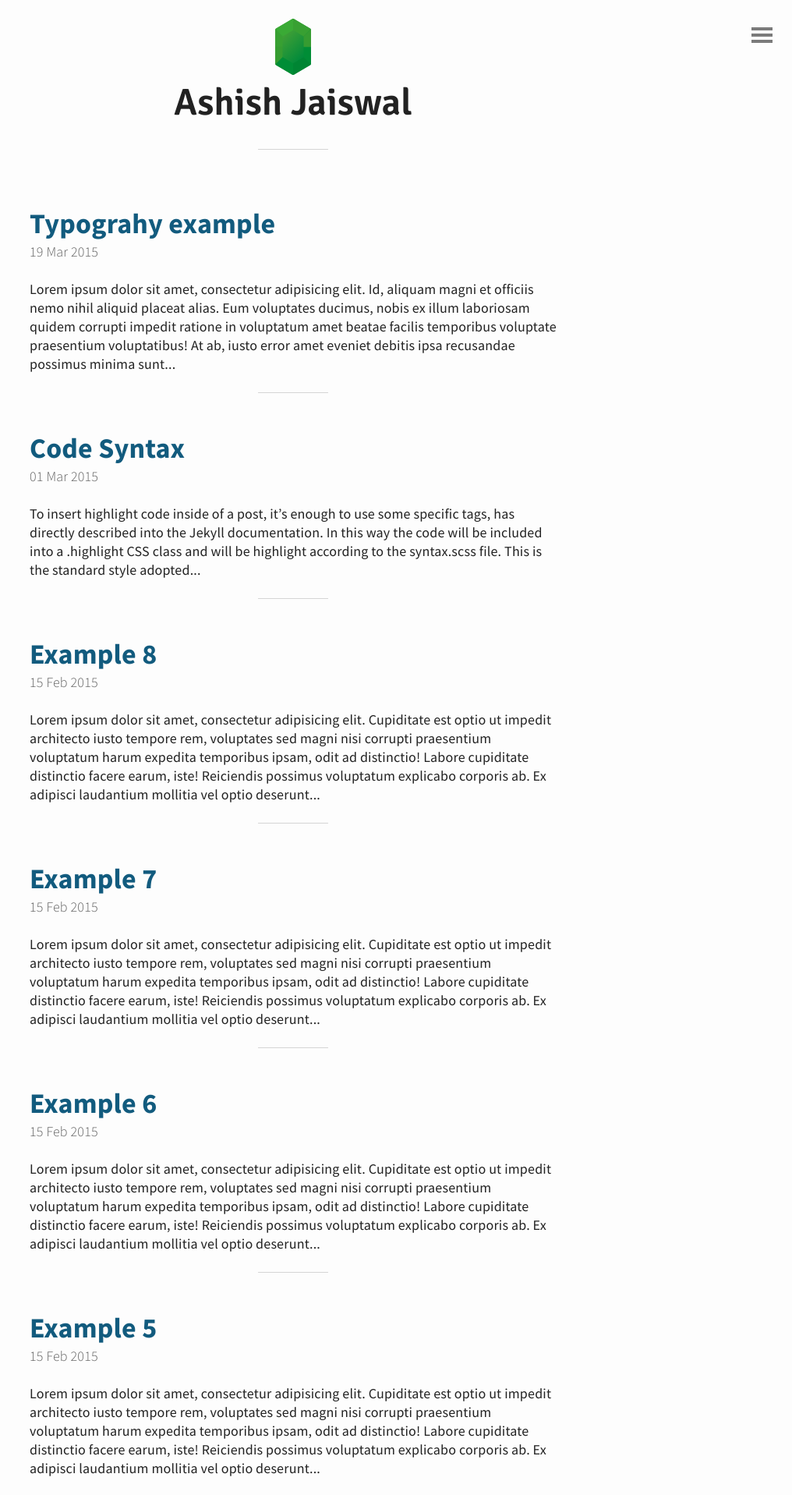
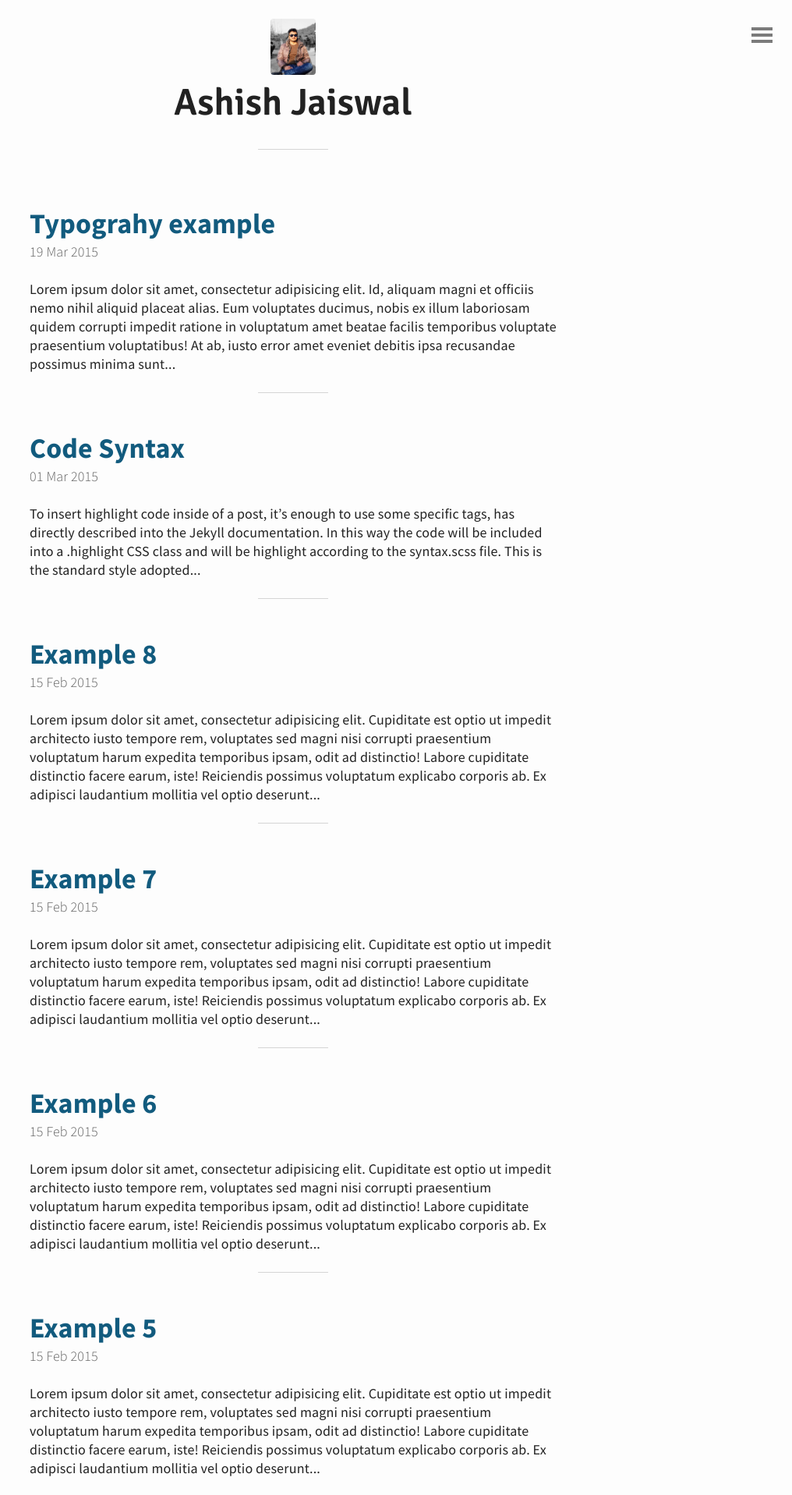
Before and after one commit to asheeshcric/blog, a Jekyll site: the page built from index.html, in a window 1280 px wide. Shown: the top 1917 px of the page at 78% size, without its empty margins (264-1280 px from the left). Built offline with Jekyll 4.4.1, drawn with Linux system fonts in a browser that asks for light colours; the list of posts is cut into pages by our own code.

Commit message:
Add new image

```diff
--- a/_includes/header.html
+++ b/_includes/header.html
@@ -1,6 +1,6 @@
 <header id="header">
 	<a href="{{ site.author.url }}" target="_blank">
-		<img src="{{ "/img/emerald.svg" | prepend: site.baseurl | replace: '//', '/' }}" alt="Emerald Logo">
+		<img src="{{ "/img/asheesh.png" | prepend: site.baseurl | replace: '//', '/' }}" alt="Emerald Logo">
 	  <h1>Ashish Jaiswal</h1>
 	</a>
 </header>
```
Also changed, not shown: img/asheesh.png (added).
